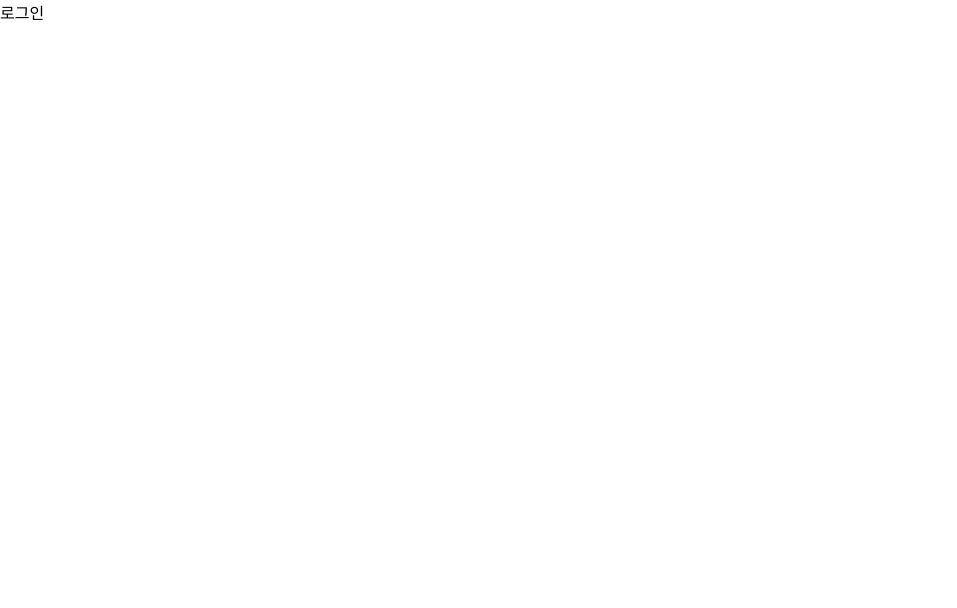
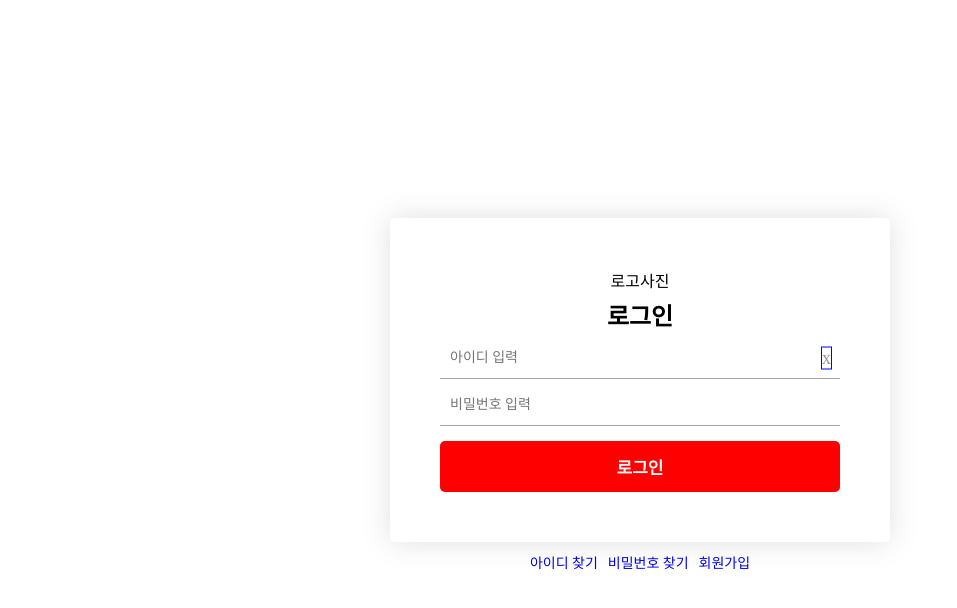
Before and after one commit to you-summer/naega_box, a React (Vite) app: page /login in a window 1280 px wide. Shown: the top 608 px of the page, without its empty margins (0-957 px from the left). Built offline with nearby package versions, Linux system fonts and the light colour scheme; a web font is replaced by a local one.

Commit message:
login Page

```diff
--- /dev/null
+++ b/src/components/LoginForm.css
@@ -0,0 +1,85 @@
+.LoginForm {
+  min-height: 100vh;
+  display: flex;
+  justify-content: center;
+  align-items: center; /* 세로 가운데 정렬 */
+  flex-direction: column;
+}
+
+.LoginForm_div {
+  display: flex;
+  flex-direction: column;
+  align-items: center;
+  gap: 5px;
+  max-width: 500px;
+  width: 100%;
+  border-radius: 5px;
+  padding: 50px 50px;
+  box-shadow: rgba(100, 100, 100, 0.2) 0px 0px 29px 0px;
+}
+
+.idInput,
+.pwdInput {
+  font-size: 14px;
+  padding: 10px;
+  padding-right: 30px;
+  width: 100%;
+  line-height: 1.5;
+  border: none;
+  border-bottom: 1px solid rgb(165, 165, 165);
+  transition: border-color 0.3s ease; /*border-color가 0.3초 동안 부드럽게 바뀜 */
+}
+
+.idInput:focus,
+.pwdInput:focus {
+  outline: none;
+  border-bottom: 1px solid red;
+}
+
+.idInput:focus::placeholder,
+.pwdInput:focus::placeholder {
+  color: transparent;
+}
+.login_button {
+  width: 100%;
+  padding: 13px;
+  margin-top: 10px;
+  font-size: 17px;
+  border-radius: 5px;
+  border: none;
+  background-color: red;
+  color: white;
+  font-weight: bold;
+  cursor: pointer;
+}
+
+.loginForm_bottom {
+  display: flex;
+  gap: 10px;
+  padding: 10px;
+  font-size: 14px;
+}
+
+.loginForm_bottom > div > a {
+  text-decoration: none;
+}
+
+.idInput_div,
+.pwdInput_div {
+  width: 100%;
+  position: relative;
+  display: flex;
+}
+
+.clearButton {
+  border: none;
+  cursor: pointer;
+  position: absolute;
+  right: 8px;
+  top: 50%;
+  transform: translateY(-50%);
+  background: transparent;
+  font-size: 18px;
+  color: #999;
+  border: 1px solid blue;
+}
--- /dev/null
+++ b/src/components/LoginForm.jsx
@@ -0,0 +1,59 @@
+import { Link } from "react-router-dom";
+import "./LoginForm.css";
+import { useRef } from "react";
+
+const url = [
+  { id: 0, menu: "아이디 찾기", url: "/" },
+  { id: 1, menu: "비밀번호 찾기", url: "/" },
+  { id: 2, menu: "회원가입", url: "/join" },
+];
+
+const LoginForm = () => {
+  const idRef = useRef();
+  const onClickIdEmpty = () => {
+    console.log(idRef.current.value);
+    idRef.current.value = "";
+  };
+
+  return (
+    <div className="LoginForm">
+      <div className="LoginForm_div">
+        <div>로고사진</div>
+
+        <h2>로그인</h2>
+        <div className="idInput_div">
+          <input
+            ref={idRef}
+            type="text"
+            className="idInput"
+            placeholder="아이디 입력"
+          />
+          <button className="clearButton" onClick={onClickIdEmpty}>
+            <span>x</span>
+          </button>
+        </div>
+        <div className="pwdInput_div">
+          <input
+            type="password"
+            className="pwdInput"
+            placeholder="비밀번호 입력"
+          />
+        </div>
+        <button className="login_button">로그인</button>
+      </div>
+
+      <div className="loginForm_bottom">
+        {url.map((item) => {
+          return (
+            <div>
+              <Link key={item.id} to={item.url}>
+                {item.menu}
+              </Link>
+            </div>
+          );
+        })}
+      </div>
+    </div>
+  );
+};
+export default LoginForm;
--- a/src/pages/Login.jsx
+++ b/src/pages/Login.jsx
@@ -1,9 +1,9 @@
-import Header from "../components/Header";
+import LoginForm from "../components/LoginForm";
 
 const Login = () => {
   return (
     <div className="Login">
-      <div>로그인</div>
+      <LoginForm />
     </div>
   );
 };
```
